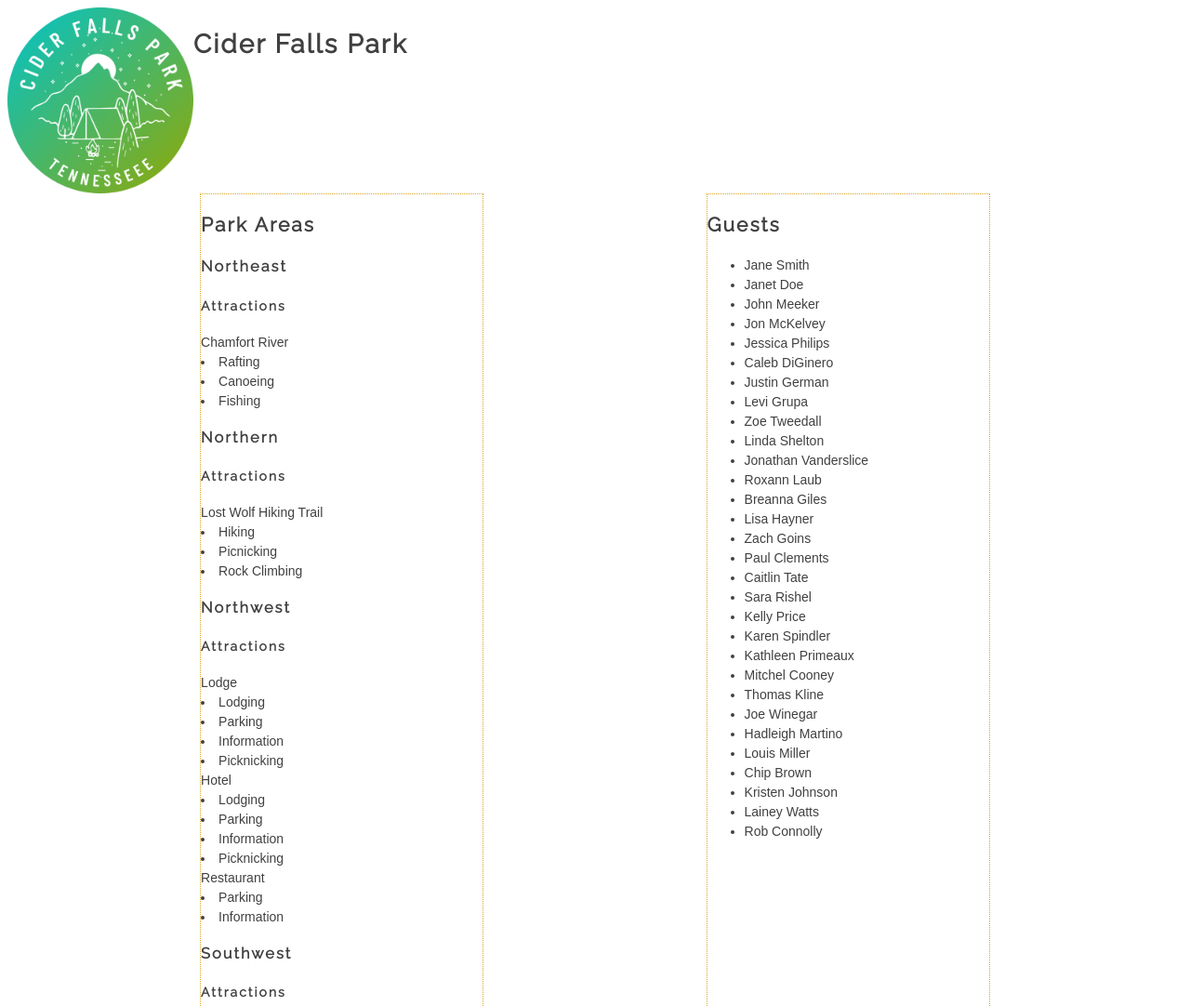
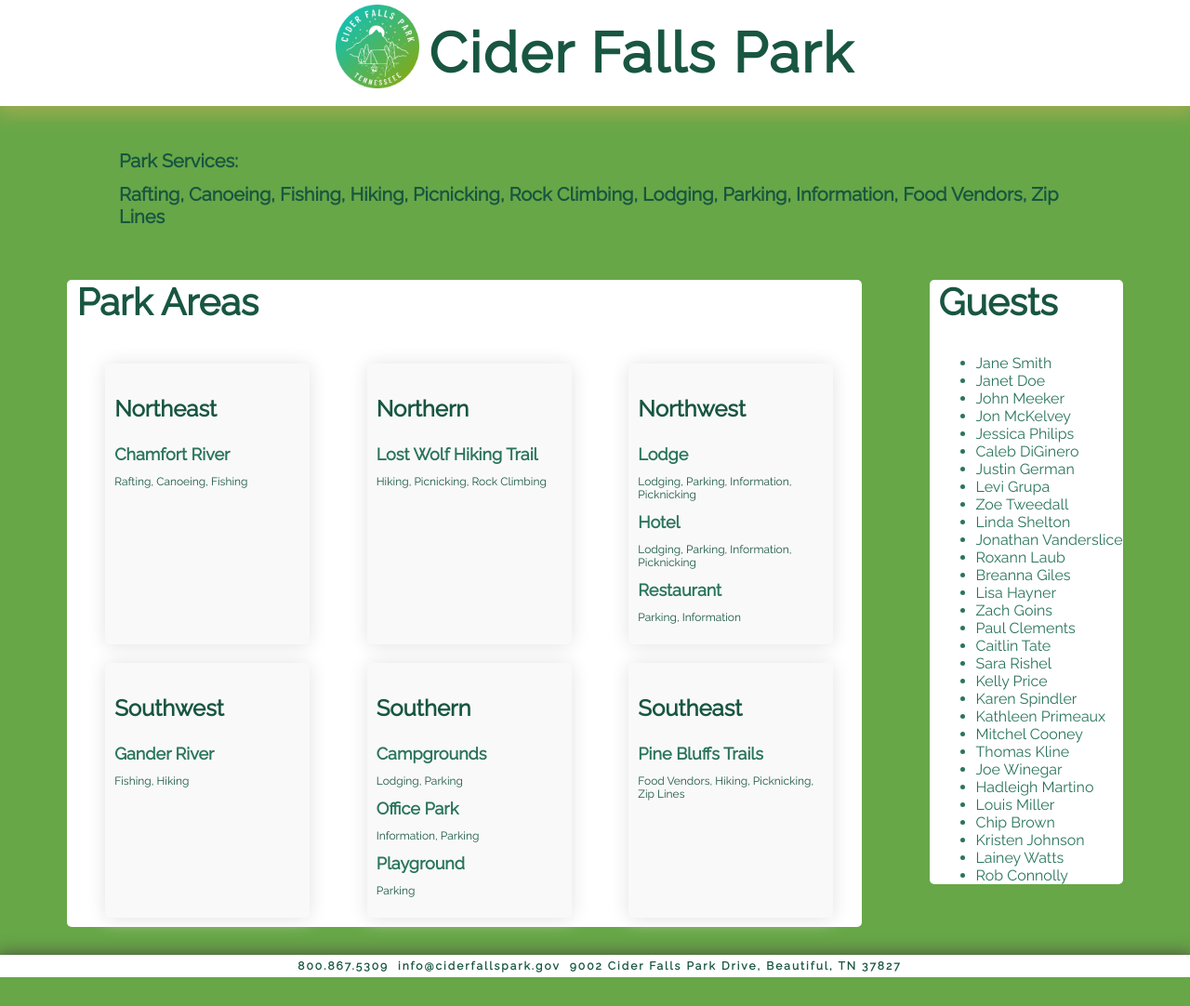
Before and after one commit to jesmeeker/cider-creek-falls, a plain HTML site: page index.html in a window 1280 px wide. Shown: the top 1082 px of the page at 93% size. After the commit the page ends 1051 px from the top, so only its background shows below. Drawn offline with Linux system fonts and the light colour scheme.

Commit message:
services window alert

```diff
--- a/index.html
+++ b/index.html
@@ -8,18 +8,38 @@
         <link rel="stylesheet" href="./styles/main.css">
         <link rel="stylesheet" href="./styles/details.css">
     </head>
+    </html>
 
-    <header>
-        <img src="/photos/CFP_LOGO.png" alt="Cider Falls Park Logo" width="200px">
-        <h1>Cider Falls Park</h1>
-    </header>
+<header>
+    <div class="headerContent">
+            <img src="/photos/CFP_LOGO.png" alt="Cider Falls Park Logo" width="90px" height="90px">
+    </div>
+        <div class="headerContent">Cider Falls Park</div>
+</header>
 
-    <body>
+<body>
+        <h1 id="services">
+
+        </h1>
+
         <main id="container">
 
         </main>
 
+        <aside id="guests">
+
+
+        </aside>
+
         <script type="module" src="./scripts/main.js"></script>
 
     </body>
-</html>
+
+<footer class="footer">
+        <div class="footerContent">
+
+        </div>
+            <div class="footerContent">800.867.5309</div>
+            <div class="footerContent">info@ciderfallspark.gov</div>
+            <div class="footerContent">9002 Cider Falls Park Drive, Beautiful, TN 37827</div>
+    </footer>
--- /dev/null
+++ b/scripts/attractions.js
@@ -0,0 +1 @@
+import { getAttractions, getParkAreas, getServices, getGuests } from "./database.js";
--- a/scripts/database.js
+++ b/scripts/database.js
@@ -49,34 +49,47 @@ const database = {
         {id: 39, firstName: "Jack", lastName: "Zubarev", currentGuest: false , parkAreasId: 1},
         {id: 40, firstName: "Rob", lastName: "Connolly", currentGuest: true , parkAreasId: 6}
     ],
+    serviceAreas: [
+        {id: 1, name: "Rafting", servicesId: 1, parkAreasId: 1, attractionsId: 1},
+        {id: 2, name: "Canoeing", servicesId: 2, parkAreasId: 1, attractionsId: 1},
+        {id: 3, name: "Fishing", servicesId: 3, parkAreasId: 1, attractionsId: 1},
+        {id: 4, name: "Hiking", servicesId: 4, parkAreasId: 2, attractionsId: 2},
+        {id: 5, name: "Picnicking", servicesId: 5, parkAreasId: 2, attractionsId: 2},
+        {id: 6, name: "Rock Climbing", servicesId: 6, parkAreasId: 2, attractionsId: 2},
+        {id: 7, name: "Lodging", servicesId: 7, parkAreasId: 3, attractionsId: 3},
+        {id: 8, name: "Lodging", servicesId: 7, parkAreasId: 3, attractionsId: 4},
+        {id: 9, name: "Parking", servicesId: 8, parkAreasId: 3, attractionsId: 3},
+        {id: 10, name: "Parking", servicesId: 8, parkAreasId: 3, attractionsId: 4},
+        {id: 11, name: "Parking", servicesId: 8, parkAreasId: 3, attractionsId: 5},
+        {id: 12, name: "Information", servicesId: 9, parkAreasId: 3, attractionsId: 3},
+        {id: 13, name: "Information", servicesId: 9, parkAreasId: 3, attractionsId: 4},
+        {id: 14, name: "Information", servicesId: 9, parkAreasId: 3, attractionsId: 5},
+        {id: 15, name: "Picknicking", servicesId: 5, parkAreasId: 3, attractionsId: 3},
+        {id: 16, name: "Picknicking", servicesId: 5, parkAreasId: 3, attractionsId: 4},
+        {id: 17, name: "Fishing", servicesId: 3, parkAreasId: 4, attractionsId: 6},
+        {id: 18, name: "Hiking", servicesId: 4, parkAreasId: 4, attractionsId: 6},
+        {id: 19, name: "Information", servicesId: 9, parkAreasId: 5, attractionsId: 8},
+        {id: 20, name: "Lodging", servicesId: 7, parkAreasId: 5, attractionsId: 7},
+        {id: 21, name: "Parking", servicesId: 8, parkAreasId: 5, attractionsId: 7},
+        {id: 22, name: "Parking", servicesId: 8, parkAreasId: 5, attractionsId: 8},
+        {id: 23, name: "Parking", servicesId: 8, parkAreasId: 5, attractionsId: 9},
+        {id: 24, name: "Food Vendors", servicesId: 10, parkAreasId: 6, attractionsId: 10},
+        {id: 25, name: "Hiking", servicesId: 4, parkAreasId: 6, attractionsId: 10},
+        {id: 26, name: "Picknicking", servicesId: 5, parkAreasId: 6, attractionsId: 10},
+        {id: 27, name: "Zip Lines", servicesId: 11, parkAreasId: 6, attractionsId: 10}
+    ],
     services: [
-        {id: 1, name: "Rafting", parkAreasId: 1, attractionsId: 1},
-        {id: 2, name: "Canoeing", parkAreasId: 1, attractionsId: 1},
-        {id: 3, name: "Fishing", parkAreasId: 1, attractionsId: 1},
-        {id: 4, name: "Hiking", parkAreasId: 2, attractionsId: 2},
-        {id: 5, name: "Picnicking", parkAreasId: 2, attractionsId: 2},
-        {id: 6, name: "Rock Climbing", parkAreasId: 2, attractionsId: 2},
-        {id: 7, name: "Lodging", parkAreasId: 3, attractionsId: 3},
-        {id: 8, name: "Lodging", parkAreasId: 3, attractionsId: 4},
-        {id: 9, name: "Parking", parkAreasId: 3, attractionsId: 3},
-        {id: 10, name: "Parking", parkAreasId: 3, attractionsId: 4},
-        {id: 11, name: "Parking", parkAreasId: 3, attractionsId: 5},
-        {id: 12, name: "Information", parkAreasId: 3, attractionsId: 3},
-        {id: 13, name: "Information", parkAreasId: 3, attractionsId: 4},
-        {id: 14, name: "Information", parkAreasId: 3, attractionsId: 5},
-        {id: 15, name: "Picknicking", parkAreasId: 3, attractionsId: 3},
-        {id: 16, name: "Picknicking", parkAreasId: 3, attractionsId: 4},
-        {id: 17, name: "Fishing", parkAreasId: 4, attractionsId: 6},
-        {id: 18, name: "Hiking", parkAreasId: 4, attractionsId: 6},
-        {id: 19, name: "Information", parkAreasId: 5, attractionsId: 8},
-        {id: 20, name: "Lodging", parkAreasId: 5, attractionsId: 7},
-        {id: 21, name: "Parking", parkAreasId: 5, attractionsId: 7},
-        {id: 22, name: "Parking", parkAreasId: 5, attractionsId: 8},
-        {id: 23, name: "Parking", parkAreasId: 5, attractionsId: 9},
-        {id: 24, name: "Food Vendors", parkAreasId: 6, attractionsId: 10},
-        {id: 25, name: "Hiking", parkAreasId: 6, attractionsId: 10},
-        {id: 26, name: "Picknicking", parkAreasId: 6, attractionsId: 10},
-        {id: 27, name: "Zip Lines", parkAreasId: 6, attractionsId: 10}
+        {id: 1, name: "Rafting"},
+        {id: 2, name: "Canoeing"},
+        {id: 3, name: "Fishing"},
+        {id: 4, name: "Hiking"},
+        {id: 5, name: "Picnicking"},
+        {id: 6, name: "Rock Climbing"},
+        {id: 7, name: "Lodging"},
+        {id: 8, name: "Parking"},
+        {id: 9, name: "Information"},
+        {id: 10, name: "Food Vendors"},
+        {id: 11, name: "Zip Lines"}
     ],
     attractions: [
         {id: 1, name: "Chamfort River", parkAreasId: 1},
@@ -104,6 +117,10 @@ export const getAttractions= () => {
     return database.attractions.map(attractions => ({...attractions}))
 }
 
+export const getServiceAreas = () => {
+    return database.serviceAreas.map(serviceAreas => ({...serviceAreas}))
+}
+
 export const getServices = () => {
     return database.services.map(services => ({...services}))
 }
--- a/scripts/guests.js
+++ b/scripts/guests.js
@@ -6,7 +6,7 @@ let areas = getParkAreas();
 
 
 export const currentGuestsList = () => {
-    let currentGuestsHTML = "<ul>"
+    let currentGuestsHTML = `<ul class="guest-list">`
 
     for (const guest of guests) {
         if (guest.currentGuest === true) {
--- a/scripts/main.js
+++ b/scripts/main.js
@@ -1,25 +1,41 @@
 import { getAttractions, getParkAreas, getServices, getGuests } from "./database.js";
 import { currentGuestsList } from "./guests.js";
 import { parkAreasList } from "./parkAreas.js";
+import { serviceString } from "./services.js";
 
 
 const mainContainer = document.querySelector("#container")
 
 const applicationHTML = `
 
-<article class="details">
-    <section class="detail--column list details__cities">
+<section class="Areas">
+
         <h2>Park Areas</h2>
         ${parkAreasList()}
-    </section>
 
-    </section><section class="detail--column list details__cities">
+</section>`
+
+
+const asideContainer = document.querySelector("#guests")
+
+const guestHTML =
+`
+<section class="guests">
+    <section>
     <h2>Guests</h2>
         ${currentGuestsList()}
 </section>
-</article>
+</section>`
+
+const servicesContainer = document.querySelector("#services")
+
+const servicesHTML =
+`<div class="services"> Park Services:<ul class="comma-list">${serviceString()}
+</ul>
+</div>
+`
 
 
-`
-
 mainContainer.innerHTML = applicationHTML
+asideContainer.innerHTML = guestHTML
+servicesContainer.innerHTML = servicesHTML
--- a/scripts/parkAreas.js
+++ b/scripts/parkAreas.js
@@ -1,30 +1,65 @@
-import { getParkAreas, getAttractions, getServices } from "./database.js";
+import { getParkAreas, getAttractions, getServices, getGuests, getServiceAreas } from "./database.js";
 
 let areas = getParkAreas()
 let attractions = getAttractions()
-let services = getServices()
+let services = getServiceAreas()
+let guests = getGuests()
 
 //export and define a function that creats an HTML String
 //Park Area Name followed by Attractions in the Area and Service Tags
 
 export const parkAreasList = () => {
-    let parkAreasHTML = ""
+    let parkAreasHTML = `<article class="areaInformation">`
 
     for (const area of areas) {
-        parkAreasHTML += `<h3>${area.name}</h3>`
-        parkAreasHTML += `<h4>Attractions</h4>`
+        parkAreasHTML += `<element class="areasForEach"><h3 id="area--${area.id}">${area.name}</h3>`
+        // parkAreasHTML += `<h4>Attractions</h4>`
 
         for (const attraction of attractions) {
             if (area.id === attraction.parkAreasId) {
-                parkAreasHTML += `<div>${attraction.name}</div>`
+                parkAreasHTML += `<div class="attraction-name">${attraction.name}</div>
+                <ul class="comma-list">`
                 for (const service of services) {
 
                     if (service.attractionsId === attraction.id)
 
                     parkAreasHTML += `<li>${service.name}</li>`
+
                 }
+                parkAreasHTML += `</ul>`
             }
+
         }
+        parkAreasHTML += `</element>`
     }
+    parkAreasHTML += `</article>`
     return parkAreasHTML
 }
+
+
+
+document.addEventListener(
+    "click",
+    (clickEvent) => {
+
+        const itemClicked = clickEvent.target
+
+        if (itemClicked.id.startsWith("area")) {
+
+            const [,areaId] = itemClicked.id.split("--")
+
+            for (const area of areas) {
+                if (area.id === parseInt(areaId)) {
+                    let guestsInArea = []
+                    for (const guest of guests) {
+                        if (guest.parkAreasId === area.id && guest.currentGuest === true) {
+                            guestsInArea.push(guest)
+
+                        }
+                    }
+                    window.alert(`There are currently ${guestsInArea.length} guests in the ${area.name} Section of the park.`)
+            }
+         }
+    }
+}
+)
--- /dev/null
+++ b/scripts/services.js
@@ -0,0 +1,85 @@
+import { getServices, getServiceAreas, getParkAreas } from "./database.js";
+
+const services = getServices()
+const serviceAreas = getServiceAreas()
+const areas = getParkAreas()
+
+
+export const serviceString = () => {
+
+        let serviceStringHTML = ``
+
+        for (const service of services) {
+            serviceStringHTML += `<li id="services--${service.id}" class="services">${service.name}</li>`
+        }
+        return serviceStringHTML
+    }
+
+
+const matchingServiceAreas = (service) => {
+    let matchingServiceAreas = []
+
+    for (const serviceArea of serviceAreas) {
+
+        if (serviceArea.servicesId === service.id) {
+            matchingServiceAreas.push(serviceArea)
+        }
+    }
+    return matchingServiceAreas
+}
+
+
+
+const createAreaString = (matchingServiceAreas) => {
+
+    const serviceAreaNames = new Set()
+
+        for (const area of areas) {
+            for (const each of matchingServiceAreas) {
+
+            if (area.id === each.parkAreasId) {
+
+                serviceAreaNames.add(area.name)
+        }
+    }
+}
+const names = Array.from(serviceAreaNames).join(', ');
+return names
+}
+
+
+let array = matchingServiceAreas(services[7])
+console.log("Array")
+console.log(array)
+
+let map = createAreaString(array)
+console.log("Map-String")
+console.log(map)
+
+
+
+
+
+document.addEventListener(
+    "click",
+    (clickEvent) => {
+        const itemClicked = clickEvent.target
+
+        if (itemClicked.id.startsWith("services")) {
+
+            const [,serviceID] = itemClicked.id.split("--")
+
+            for (const service of services) {
+                if (service.id === parseInt(serviceID)) {
+
+                    const serviceAreas = matchingServiceAreas(service)
+                    const areasString = createAreaString(serviceAreas)
+
+
+                    window.alert(`${service.name} is available in ${areasString}`)
+                }
+            }
+        }
+
+    }
+)
--- a/styles/details.css
+++ b/styles/details.css
@@ -1,21 +1,46 @@
-header {
-	display: flex;
-	flex-wrap: wrap;
-	justify-content: left;
-	align-content: baseline;
+
+
+    /* .main--header {
+        display: flex;
+        padding: 0;
+        height: 219px;
+        z-index: 10;
+        width: 100%;
+        margin: 0;
+        background-color: white;
+
+
+    } */
+
+.Areas {
+    /* display: flex; */
+    padding-left: 10px;
+    width: 66vw;
+    background-color: white;
+    border-radius: 5px;
+    margin-bottom: 30px;
 }
 
-.details {
-    display: flex;
-    justify-content: space-evenly;
+.areasForEach {
+    padding: 10px;
+    margin: 10px;
+    width: 200px;
+    background-color: #f9f9f9;
+    box-shadow: 0px 1px 20px 0px #e3e2e2;
+    border-radius: 5px;
 }
 
-.detail--column {
+.guests {
+	font-family: "Raleway", Arial, sans-serif;
     flex-basis: 24%;
-    margin: 0 2rem;
-    border: 1px dotted goldenrod;
+    padding-left: 10px;
+    background-color: white;
+    border-radius: 5px
+
 }
 
-.assignments {
-    padding: 1rem 5rem;
+.guest-list {
+    font-family: "Raleway", Arial, sans-serif;
+    font-size: 16px;
+    color: rgb(42, 117, 92);
 }
--- a/styles/main.css
+++ b/styles/main.css
@@ -1,15 +1,130 @@
 @import url('./details.css');
 
-header  {
+.headerContent{
+	padding-right: 5px;
+	padding-left: 5px;
+	font-weight: bold;
+	letter-spacing: 2px;
+	font-size: 60px;
+}
+
+.footerContent{
+	padding-right: 5px;
+	padding-left: 5px;
+	font-weight: bold;
+	letter-spacing: 2px;
+	font-size: 12px;
+}
+
+body {
+	display: flex;
+	flex-wrap: wrap;
+	justify-content: space-evenly;
+	background-color: #67a747;
+	margin: 0px;
+}
+
+.services {
 	font-family: "Raleway", Arial, sans-serif;
+	font-size: 20px
+}
+
+
+.comma-list {
+	list-style: none;
+  	padding: 0px;
+	font-family: "Raleway", Arial, sans-serif;
+	font-size: 12px
+}
+
+.attraction-name {
+	font-family: "Raleway", Arial, sans-serif;
+	font-size: 18px;
+	font-weight: bold;
+	color: rgb(42, 117, 92);
+}
+
+.comma-list li {
+	display: inline;
+	color: rgb(24, 86, 65);
+}
+
+.comma-list li::after {
+	content: ", ";
+  }
+
+.comma-list li:last-child::after {
+    content: "";
+}
+
+.areaInformation {
+	display: flex;
+	flex-wrap: wrap;
+	justify-content: space-around;
+}
+
+header {
+	position: fixed;
+	display: flex;
+	flex-direction: row;
+	flex-wrap: wrap;
+	justify-content: center;
+	align-items: center;
+	width: 100%;
+	font-family: "Raleway", Arial, sans-serif;
+	color: rgb(24, 86, 65);
+	letter-spacing: 2px;
+	background-color: white;
+	box-shadow: 0px 4px 20px 4px #a2ac51;
+	padding-top: 5px;
+	padding-bottom:5px
+}
+
+footer {
+	display: flex;
+	flex-direction: row;
+	flex-wrap: wrap;
+	justify-content: center;
+	align-items: center;
+	width: 100%;
+	font-family: "Raleway", Arial, sans-serif;
+	color: rgb(24, 86, 65);
+	letter-spacing: 2px;
+	background-color: white;
+	box-shadow: 0px 4px 20px 4px #494a42;
+	padding-top: 5px;
+	padding-bottom:5px
 }
 
 h1,h2,h3,h4,h5,h6 {
   font-family: "Raleway", Arial, sans-serif;
-  letter-spacing: 2px;
+  color: rgb(24, 86, 65);
+
 }
 
-button,
+h1 {
+	display: flex;
+	width: 80vw;
+	padding-top: 150px;
+	padding-bottom: 0px;
+	font-size: 16px
+
+}
+
+h2 {
+	padding-top: 0px;
+	font-size: 40px
+}
+h3 {
+	font-size: 24px;
+}
+h4 {
+	font-size: 16px;
+}
+
+
+
+/* button,
 input,
 select,
 textarea, body {
@@ -17,4 +132,4 @@ textarea, body {
 	font-family: "Comfortaa", Arial, sans-serif;
 	font-size: 14px;
 	line-height: 1.5;
-}
+} */
```
Also changed, not shown: photos/background.jpeg (added).
